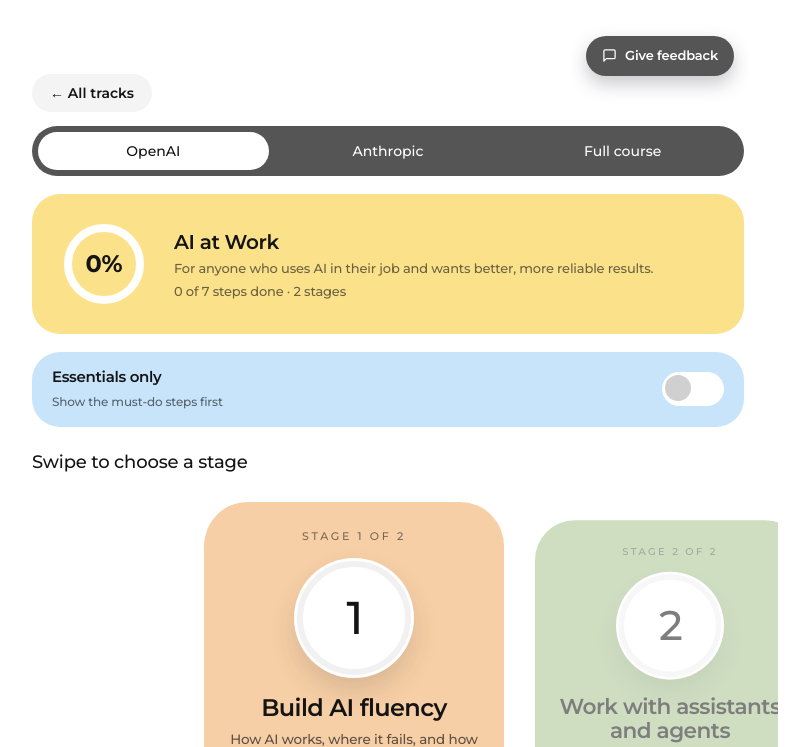
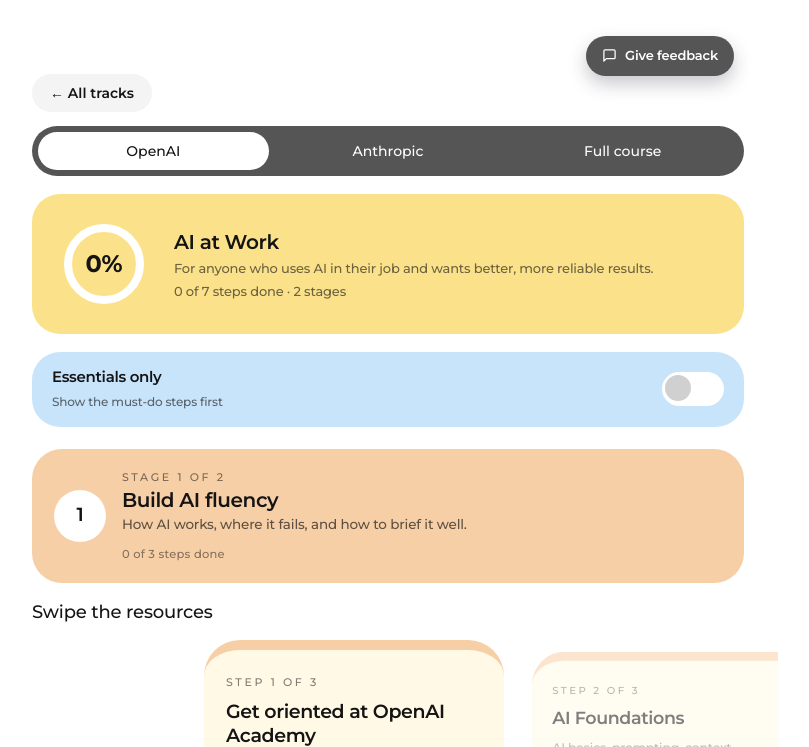
Before and after one commit to wei-wei-hu/ai-learning-hub, a plain HTML site: page docs/index.html in a window 1280 px wide. Both pictures are taken after a click on the button 606 px from the left and 679 px from the top of the page. Shown: the top 747 px of the page, without its empty margins (252-1061 px from the left). Drawn offline with Linux system fonts and the light colour scheme.

Commit message:
Update site
Co-Authored-By: Claude Fable 5.2 <noreply@anthropic.com>
Claude-Session: https://claude.ai/code/session_01BdwePaEpPAiDmq5pX3fjB4

```diff
--- a/docs/index.html
+++ b/docs/index.html
@@ -353,6 +353,12 @@ body,.bg{background:#fff}
 #lesson .sec{margin-bottom:12px}
 #lesson .swipe.steps .stepc{min-height:250px}
 #lesson .rt{margin-top:24px}
+.stagehead{display:flex;align-items:center;gap:16px;background:var(--c);border-radius:30px;padding:20px 22px;margin-top:22px}
+.stagehead .orb{flex:0 0 52px;width:52px;height:52px;background:#fff;font-size:19px}
+.shx{display:flex;flex-direction:column;gap:3px;min-width:0}
+.stagehead .tn{font-size:20px;font-weight:600;letter-spacing:-.02em;line-height:1.2}
+.sdesc2{font-size:13.5px;line-height:1.45;color:rgba(20,20,20,.68)}
+#track .rt{margin:16px 0 6px}
 </style>
 </head>
 <body>
@@ -529,14 +535,10 @@ function render(){
    <b class="st-t">${t[0]}</b><span class="st-n">${t[1]}</span>
    <span class="tags"><span class="tag ${t[5]}">${PR[t[5]]}</span><span class="tag">${t[3]}</span><span class="tag">${t[4]}</span>${t[6]?`<span class="tag">${t[6]}</span>`:''}</span>
    <span class="st-b"><a class="st-open" href="${t[2]}" target="_blank" rel="noopener">Open ↗</a><button class="st-done" data-k="${k}">${S[k]?'Done ✓':'Mark done'}</button></span></div>`).join('')};
- const paintSteps=(si,start)=>{const w=document.getElementById('stepSw');w.innerHTML=stepsHtml(si);document.getElementById('stepRt').textContent=`${stg[si].s[0]}: swipe the steps`;swipeInit(w,document.getElementById('stepNav'),start||0,i=>{stepIdx=i})};
- document.getElementById('stages').innerHTML=`<p class="rt">Swipe to choose a stage</p><div class="swipe" id="stSw">`+stg.map(({s,si,items,d})=>{const [c,c2]=COL[si%5];
-   return `<div class="tcard sc stg" data-si="${si}" style="--c:${c};--c2:${c2}"><span class="slabel">Stage ${si+1} of ${n}</span>
-   <span class="plate sm"><svg viewBox="0 0 120 120"><circle cx="60" cy="60" r="54" class="r0"/><circle cx="60" cy="60" r="54" class="r1" stroke="${c2}" stroke-dasharray="339.3" stroke-dashoffset="${339.3*(1-d/items.length)}"/></svg><span class="pin"><b>${d===items.length?'✓':si+1}</b></span></span>
-   <span class="tn">${s[0]}</span><span class="sdesc">${s[1]}</span><span class="smeta">${d} of ${items.length} steps done</span></div>`}).join('')+
-  `</div><div class="swnav" id="stNav"></div><p class="rt" id="stepRt"></p><div class="swipe steps" id="stepSw"></div><div class="swnav" id="stepNav"></div>`;
- swipeInit(document.getElementById('stSw'),document.getElementById('stNav'),sel,i=>{if(S._o[K]!==i){S._o[K]=i;save();stepIdx=0;paintSteps(i,0)}});
- paintSteps(sel,stepIdx);
+ document.getElementById('stages').innerHTML=stg.map(({s,si,items,d})=>{const [c,c2]=COL[si%5];
+   return `<div class="stagehead" style="--c:${c};--c2:${c2}"><span class="orb">${d===items.length?'✓':si+1}</span><span class="shx"><span class="slabel">Stage ${si+1} of ${n}</span><b class="tn">${s[0]}</b><span class="sdesc2">${s[1]}</span><span class="smeta">${d} of ${items.length} steps done</span></span></div>
+   <p class="rt">Swipe the resources</p><div class="swipe steps" id="stp${si}">${stepsHtml(si)}</div><div class="swnav" id="stp${si}Nav"></div>`}).join('');
+ stg.forEach(({si})=>{const w=document.getElementById('stp'+si);const key=K+'.'+si;swipeInit(w,document.getElementById('stp'+si+'Nav'),Math.min(stepPos[key]||0,Math.max(0,w.children.length-1)),k=>{stepPos[key]=k})});
  const r=all?done/all:0;pg.style.strokeDashoffset=C*(1-r);
  document.getElementById('pct').textContent=Math.round(r*100)+'%';
  document.getElementById('ttitle').textContent=p.t;
@@ -546,7 +548,7 @@ document.getElementById('cards').onclick=e=>{const b=e.target.closest('.tcard');
 document.getElementById('back').onclick=()=>show('home');
 document.getElementById('prov').onclick=e=>{const b=e.target.closest('.pv');if(!b)return;if(b.dataset.v==='course'){hmode='course'}else{hmode='tracks';prov=b.dataset.v;S._v=prov;lprov=null}S._h=hmode;save();renderHome()};
 document.getElementById('ess').onclick=()=>{essOnly=!essOnly;S._e=essOnly;save();render()};
-let anim=false,stepIdx=0;
+let anim=false,stepIdx=0;const stepPos={};
 function go(i){const K=prov+'.'+cur;S._o[K]=i;save();anim=true;render();anim=false;if(i>=0){const el=document.getElementById('stage-'+i);if(el)el.scrollIntoView({behavior:'smooth',block:'start'})}}
 document.getElementById('stages').onclick=e=>{if(e.target.closest('a'))return;
  const sc=e.target.closest('.stg');if(sc){document.getElementById('stSw')._go(+sc.dataset.si);return}
```
